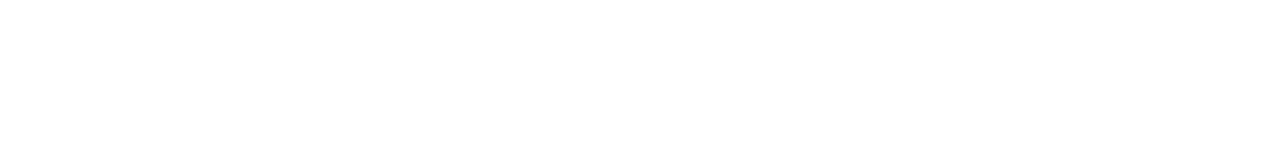
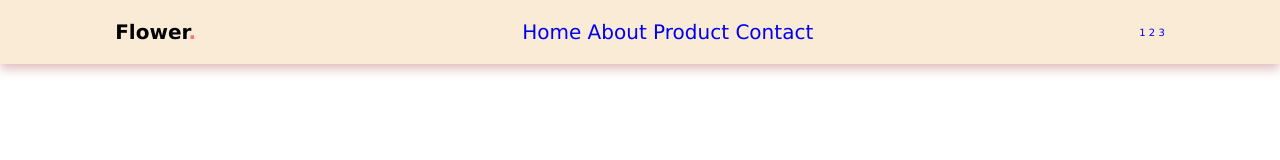
Before and after one commit to ChandySrin/DD-Project, a plain HTML site: page index.html in a window 1280 px wide. Drawn offline with Linux system fonts and the light colour scheme.

Commit message:
do homepage

```diff
--- /dev/null
+++ b/css/style.css
@@ -0,0 +1,62 @@
+*{
+    margin: 0;
+    padding: 0;
+    box-sizing: border-box;
+    font-family: Verdana, Geneva, Tahoma, sans-serif;
+    outline: none;
+    border: none;
+    text-decoration: none;
+    text-transform: capitalize;
+}
+html{
+    font-size: 62.5%;
+    scroll-behavior: smooth;
+    scroll-padding-top: 6rem;
+    overflow: hidden;
+}
+.header{
+    position: fixed;
+    top: 0;
+    left: 0;
+    right: 0;
+    background-color: antiquewhite;
+    padding: 2rem 9%;
+    display: flex;
+    align-items: center;
+    justify-content: space-between;
+    z-index: 1000;
+    box-shadow: 0 .5rem 1rem rgb(224, 188, 188);
+}
+/* .header.logo{
+   font-size: 3rem;
+   color: rgb(41, 39, 39);
+   font-weight: bolder;
+}
+.header.logo span{
+    color: rgb(189, 128, 128);
+} */
+.logo{
+    color: black;
+    font-weight: bolder;
+    font-size: 2rem;
+
+}
+.logo span{
+    color: rgb(236, 120, 139);
+}
+.navbar{
+    font-size: 2rem;
+}
+/* #toggler{
+    display: none;
+} */
+/* .header .fa-bars{
+    font-size: 3rem;
+    color: blue;
+    border-radius: .5rem;
+    padding: 5rem 1.5rem;
+} */
+body{
+    background-image:url();
+
+}
--- a/index.html
+++ b/index.html
@@ -3,9 +3,25 @@
 <head>
     <meta charset="UTF-8">
     <meta name="viewport" content="width=device-width, initial-scale=1.0">
-    <title>Document</title>
+    <title>Complete responsive flower</title>
+    <link rel="stylesheet" href="./css/style.css">
 </head>
 <body>
-
+    <div class="header">
+        <!-- <input type="checkbox" name="" id="toggler">
+        <label for="toggler" class="fas-fa-"></label> -->
+        <a href="" class="logo">Flower<span>.</span></a>
+        <nav class="navbar">
+            <a href="#">Home</a>
+            <a href="#">About</a>
+            <a href="#">Product</a>
+            <a href="#">Contact</a>
+        </nav>
+        <div class="icon">
+            <a href="#" class="fas fa-heart">1</a>
+            <a href="#" class="fas fa-shopping-cart">2</a>
+            <a href="#" class="fas fa-user">3</a>
+        </div>
+    </div>
 </body>
 </html>
```
